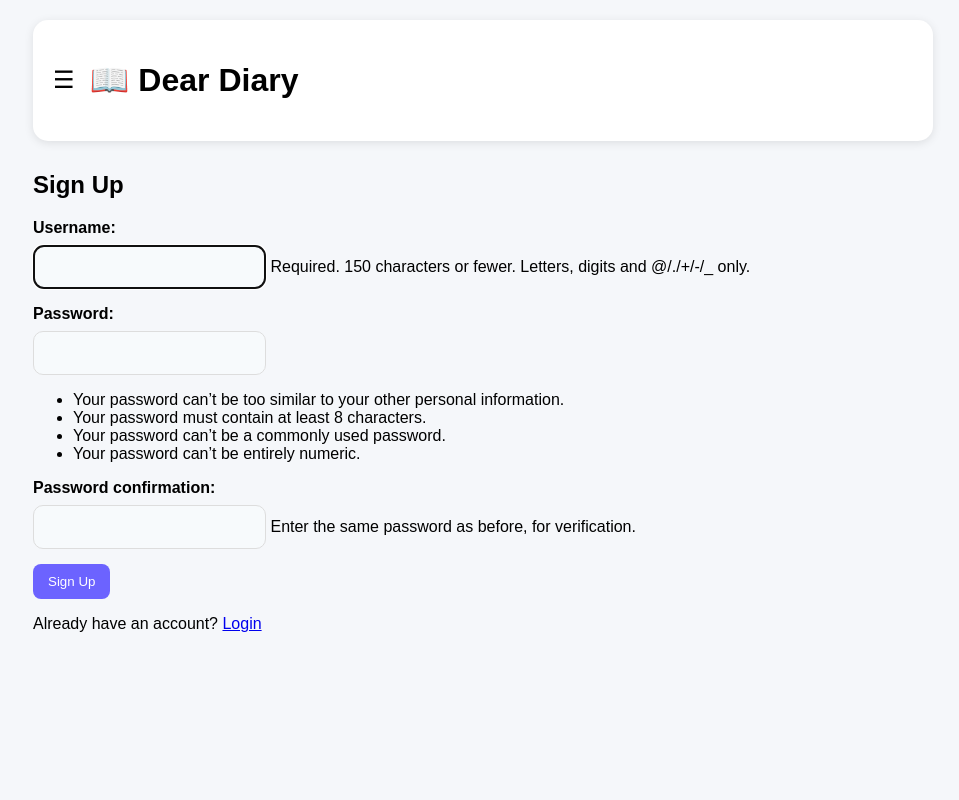
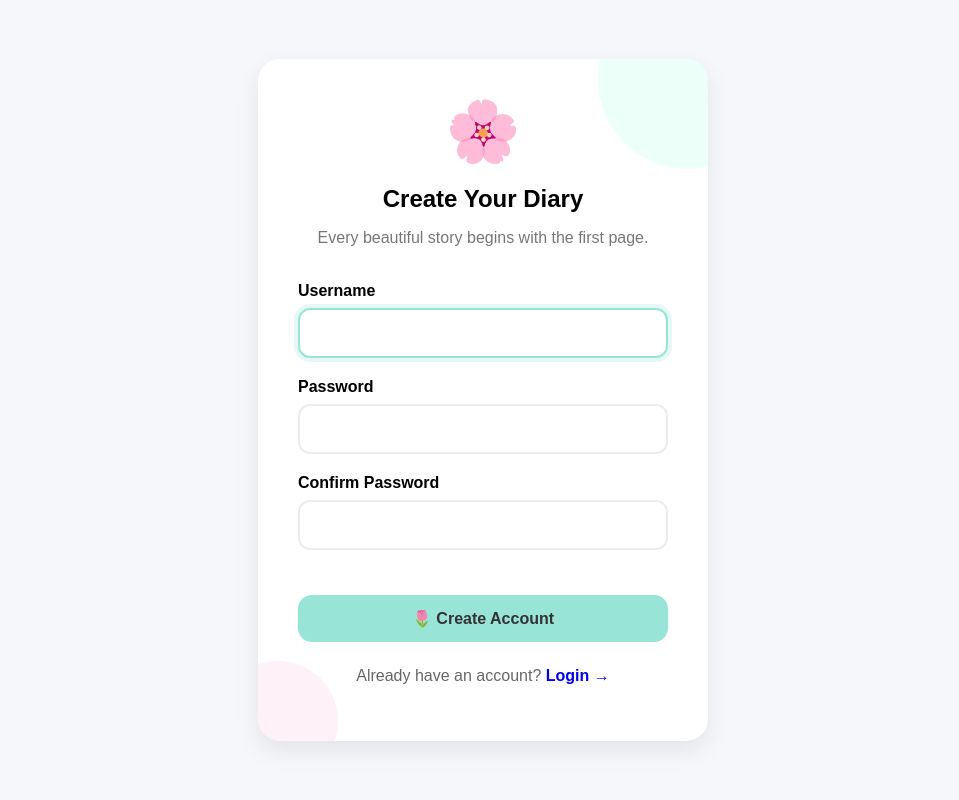
Before and after one commit to saha-tithi/Dear_Diary, a Django app: page /signup/ in a window 1280 px wide. Shown: the whole page, without its empty margins (157-1116 px from the left). Run offline with Django 5.2, Linux system fonts and the light colour scheme.

Commit message:
Working on the uI

```diff
--- a/journal/static/css/style.css
+++ b/journal/static/css/style.css
@@ -110,8 +110,29 @@ select{
 }
 
 textarea{
-    min-height:250px;
-    width: 100%;
+
+    width:100%;
+
+    padding:24px;
+
+    font-size:17px;
+
+    color:#444;
+
+    border:1px solid #ddd;
+
+    border-radius:18px;
+
+    resize:vertical;
+
+    background:#fffdf8;
+
+    background-image:url("../images/line_paper.png");
+
+    background-repeat:repeat-y;
+
+    background-size:100% auto;
+
 }
 label{
     display:block;
@@ -291,3 +312,335 @@ h2{
     display:flex;
     align-items:center;
 }
+
+
+/* ---------- Authentication Pages ---------- */
+
+.auth-container{
+    min-height:100vh;
+    display:flex;
+    justify-content:center;
+    align-items:center;
+    padding:20px;
+    box-sizing:border-box;
+}
+
+.auth-card{
+    width:100%;
+    max-width:450px;
+
+    background:white;
+
+    padding:40px;
+
+    border-radius:22px;
+
+    box-shadow:0 10px 25px rgba(0,0,0,.08);
+
+    text-align:center;
+
+    box-sizing:border-box;
+
+    position:relative;
+    overflow:hidden;
+}
+
+/* Decorative pastel circles */
+
+.auth-card::before{
+
+    content:"";
+
+    position:absolute;
+
+    width:180px;
+    height:180px;
+
+    background:#d9fff4;
+
+    border-radius:50%;
+
+    top:-70px;
+    right:-70px;
+
+    opacity:.5;
+
+}
+
+.auth-card::after{
+
+    content:"";
+
+    position:absolute;
+
+    width:120px;
+    height:120px;
+
+    background:#fde4ef;
+
+    border-radius:50%;
+
+    bottom:-40px;
+    left:-40px;
+
+    opacity:.5;
+
+}
+
+.auth-icon{
+
+    font-size:60px;
+
+    margin-bottom:15px;
+
+    animation:floatIcon 3s ease-in-out infinite;
+
+}
+
+.auth-card h2{
+
+    margin-bottom:10px;
+
+}
+
+.auth-subtitle{
+
+    color:#777;
+
+    margin-bottom:35px;
+
+}
+
+.form-group{
+
+    text-align:left;
+
+    margin-bottom:20px;
+
+}
+
+.form-group label{
+
+    display:block;
+
+    margin-bottom:8px;
+
+    font-weight:600;
+
+}
+
+.form-group input{
+
+    width:100%;
+
+    padding:14px;
+
+    border:2px solid #ececec;
+
+    border-radius:12px;
+
+    transition:.25s;
+
+    background:white;
+
+}
+
+.form-group input:focus{
+
+    outline:none;
+
+    border-color:#98e4d6;
+
+    box-shadow:0 0 0 4px rgba(152,228,214,.25);
+
+}
+
+.auth-btn{
+
+    width:100%;
+
+    margin-top:25px;
+
+    background:#98e4d6;
+
+    color:#333;
+
+    border:none;
+
+    padding:14px;
+
+    border-radius:14px;
+
+    font-size:16px;
+
+    font-weight:bold;
+
+    cursor:pointer;
+
+    transition:.25s;
+
+}
+
+.auth-btn:hover{
+
+    background:#87dacb;
+
+    transform:translateY(-2px);
+
+    box-shadow:0 8px 18px rgba(0,0,0,.12);
+
+}
+
+.auth-link{
+
+    margin-top:25px;
+
+    color:#666;
+
+}
+
+.auth-link a{
+
+    text-decoration:none;
+
+    font-weight:bold;
+
+}
+
+.error-box{
+
+    background:#ffe6e6;
+
+    color:#b00020;
+
+    padding:12px;
+
+    border-radius:10px;
+
+    margin-bottom:20px;
+
+}
+
+@keyframes floatIcon{
+
+    0%{
+        transform:translateY(0);
+    }
+
+    50%{
+        transform:translateY(-8px);
+    }
+
+    100%{
+        transform:translateY(0);
+    }
+
+}
+/* ---------------- Journal Writing Page ---------------- */
+
+.journal-page{
+
+    max-width:850px;
+
+    margin:auto;
+
+    position:relative;
+
+    overflow:hidden;
+
+}
+
+.page-header{
+
+    text-align:center;
+
+    margin-bottom:35px;
+
+}
+
+.page-icon{
+
+    font-size:55px;
+
+    display:block;
+
+    margin-bottom:10px;
+
+}
+
+.page-subtitle{
+
+    color:#777;
+
+    margin-top:8px;
+
+    font-style:italic;
+
+}
+
+.journal-block{
+
+    margin-bottom:28px;
+
+}
+
+.journal-block label{
+
+    display:block;
+
+    margin-bottom:10px;
+
+    font-size:17px;
+
+    font-weight:600;
+
+}
+
+.save-btn{
+
+    display:block;
+
+    margin:35px auto 0;
+
+    background:#98e4d6;
+
+    color:#222;
+
+    padding:14px 35px;
+
+    border:none;
+
+    border-radius:30px;
+
+    font-size:16px;
+
+    font-weight:bold;
+
+    cursor:pointer;
+
+    transition:.25s;
+
+}
+
+.save-btn:hover{
+
+    transform:translateY(-2px);
+
+    background:#88daca;
+
+}
+
+#id_content{
+     min-height:450px;
+
+    line-height:32px;
+}
+#id_gratitude,
+#id_tomorrow_goal,
+#id_notes{
+
+    min-height:170px;
+
+    line-height:32px;
+
+}
--- /dev/null
+++ b/journal/templates/auth_base.html
@@ -0,0 +1,20 @@
+{% load static %}
+
+<!DOCTYPE html>
+<html>
+<head>
+    <title>Dear Diary</title>
+    <link rel="stylesheet" href="{% static 'css/style.css' %}?v=2">
+</head>
+
+<body>
+
+<div class="auth-container">
+
+    {% block content %}
+    {% endblock %}
+
+</div>
+
+</body>
+</html>
--- a/journal/templates/signup.html
+++ b/journal/templates/signup.html
@@ -1,24 +1,60 @@
-{% extends 'base.html' %}
+{% extends 'auth_base.html' %}
 
 {% block content %}
 
-<h2>Sign Up</h2>
+<div class="auth-card">
+
+    <div class="auth-icon">
+        🌸
+    </div>
+
+    <h2>Create Your Diary</h2>
+
+    <p class="auth-subtitle">
+        Every beautiful story begins with the first page.
+    </p>
+
+    {% if form.errors %}
+        <div class="error-box">
+            Please correct the errors below.
+        </div>
+    {% endif %}
 
     <form method="POST">
+
         {% csrf_token %}
 
-    {{ form.as_p }}
+        <div class="form-group">
+            <label>Username</label>
+            {{ form.username }}
+        </div>
 
-    <button type="submit">
-        Sign Up
+        <div class="form-group">
+            <label>Password</label>
+            {{ form.password1 }}
+        </div>
+
+        <div class="form-group">
+            <label>Confirm Password</label>
+            {{ form.password2 }}
+        </div>
+
+        <button class="auth-btn" type="submit">
+            🌷 Create Account
         </button>
+
     </form>
 
-<p>
+    <p class="auth-link">
+
         Already have an account?
+
         <a href="{% url 'login' %}">
-        Login
+            Login →
         </a>
+
     </p>
 
+</div>
+
 {% endblock %}
```
Also changed, not shown: journal/templates/create_entry.html (+44 -18 lines), journal/templates/login.html (+36 -8 lines), journal/static/images/line_paper.png (added). Lines whose indentation alone changed are shown as unchanged.
